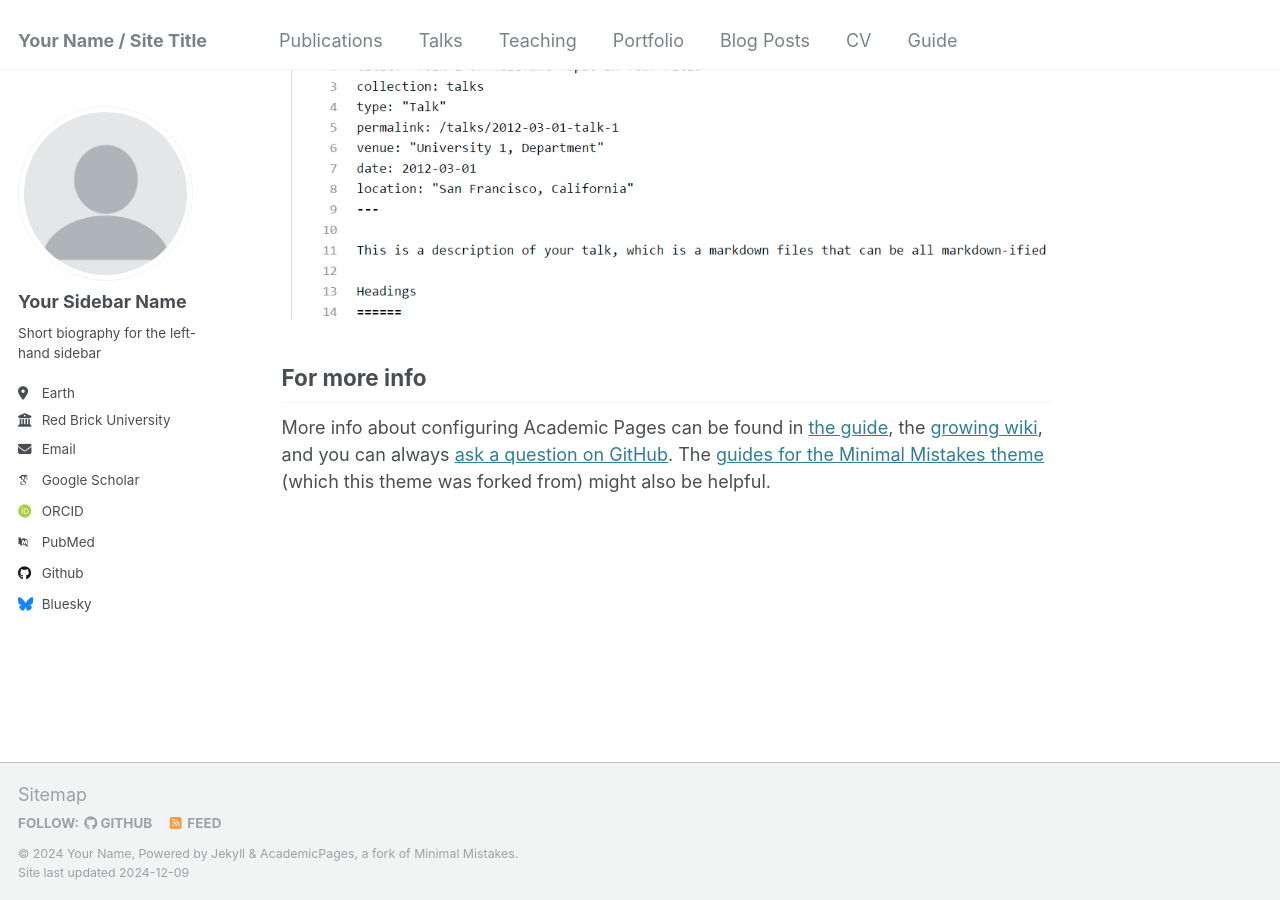
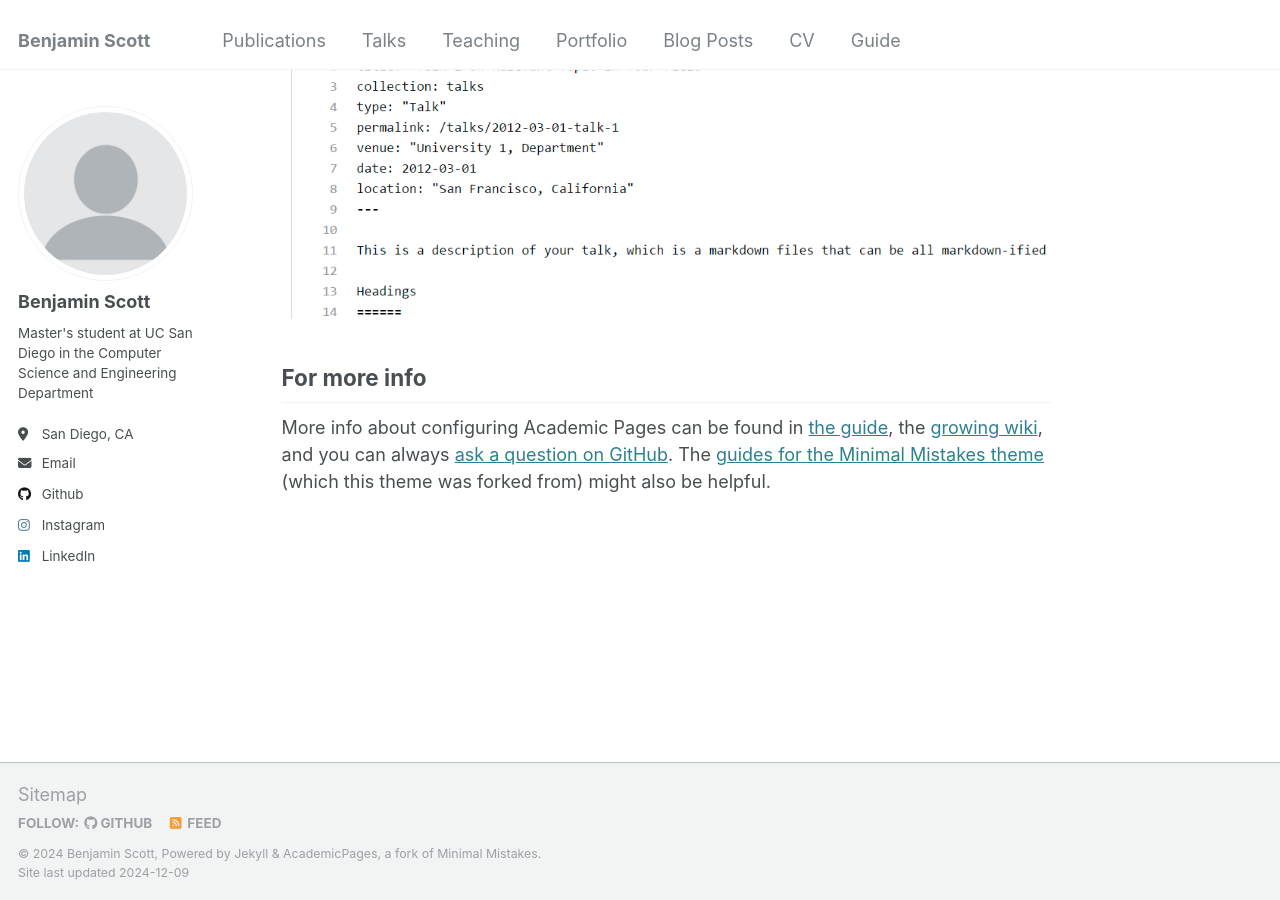
Before and after one commit to bmscott73/bmscott73.github.io, a Jekyll site: the page built from _pages/about.md, in a window 1280 px wide and 900 px high, scrolled down 2643 px. Built offline with Jekyll 4.4.1, drawn with Linux system fonts in a browser that asks for light colours; some web fonts are replaced.

Commit message:
update basic site settings

```diff
--- a/_config.yml
+++ b/_config.yml
@@ -8,13 +8,13 @@
 
 # Basic Site Settings
 locale                   : "en-US"
-title                    : "Your Name / Site Title"
+title                    : "Benjamin Scott"
 title_separator          : "-"
-name                     : &name "Your Name"
-description              : &description "personal description"
-url                      : https://academicpages.github.io # the base hostname & protocol for your site e.g. "https://[your GitHub username].github.io"
+name                     : &name "Benjamin Scott"
+description              : &description "Master's student at UC San Diego"
+url                      : https://bmscott73.github.io # the base hostname & protocol for your site
 baseurl                  : "" # the subpath of your site, e.g. "/blog"
-repository               : "academicpages/academicpages.github.io"
+repository               : "bmscott73/bmscott73.github.io"
 
 # Site Author - The following control what appear as part of the author content on the side bar.
 #               If a field is blank the icon and link will not appear, otherwise it will be shown.
@@ -22,21 +22,21 @@ repository               : "academicpages/academicpages.github.io"
 author:
   # Biographic information
   avatar           : "profile.png"
-  name             : "Your Sidebar Name"
-  pronouns         : # example: "she/her"
-  bio              : "Short biography for the left-hand sidebar"
-  location         : "Earth"
-  employer         : "Red Brick University"
-  uri              : # URL
-  email            : "none@example.org"
+  name             : "Benjamin Scott"
+  pronouns         :
+  bio              : "Master's student at UC San Diego in the Computer Science and Engineering Department"
+  location         : "San Diego, CA"
+  employer         :
+  uri              :
+  email            : "bmscott@ucsd.edu"
 
   # Academic websites
   arxiv            : # URL - Update with the correct link to your profile
-  googlescholar    : "https://scholar.google.com/citations?user=PS_CX0AAAAAJ"
+  googlescholar    :
   impactstory      : # URL
-  orcid            : "http://orcid.org/yourorcidurl"
+  orcid            :
   semantic         : # URL
-  pubmed           : "https://www.ncbi.nlm.nih.gov/pubmed/?term=john+snow"
+  pubmed           :
   researchgate     : # URL
   scopus           : # URL
 
@@ -49,16 +49,16 @@ author:
   stackoverflow    : # User number or user number and name (i.e., use "1" or "1/jeff-atwood")
 
   # Social media
-  bluesky          : "bsky.app" # Replace this with you Bluesky username
+  bluesky          :
   facebook         : # Username
   flickr           : # Username
   foursquare       : # Username
   goodreads        : # Username
   google_plus      : # Username
   keybase          : # Username
-  instagram        : # Username
+  instagram        : ben_m_scott
   lastfm           : # Username
-  linkedin         : # Username
+  linkedin         : benjamin_scott73
   mastodon         : # URL
   medium           : # URL
   pinterest        : # Username
```
